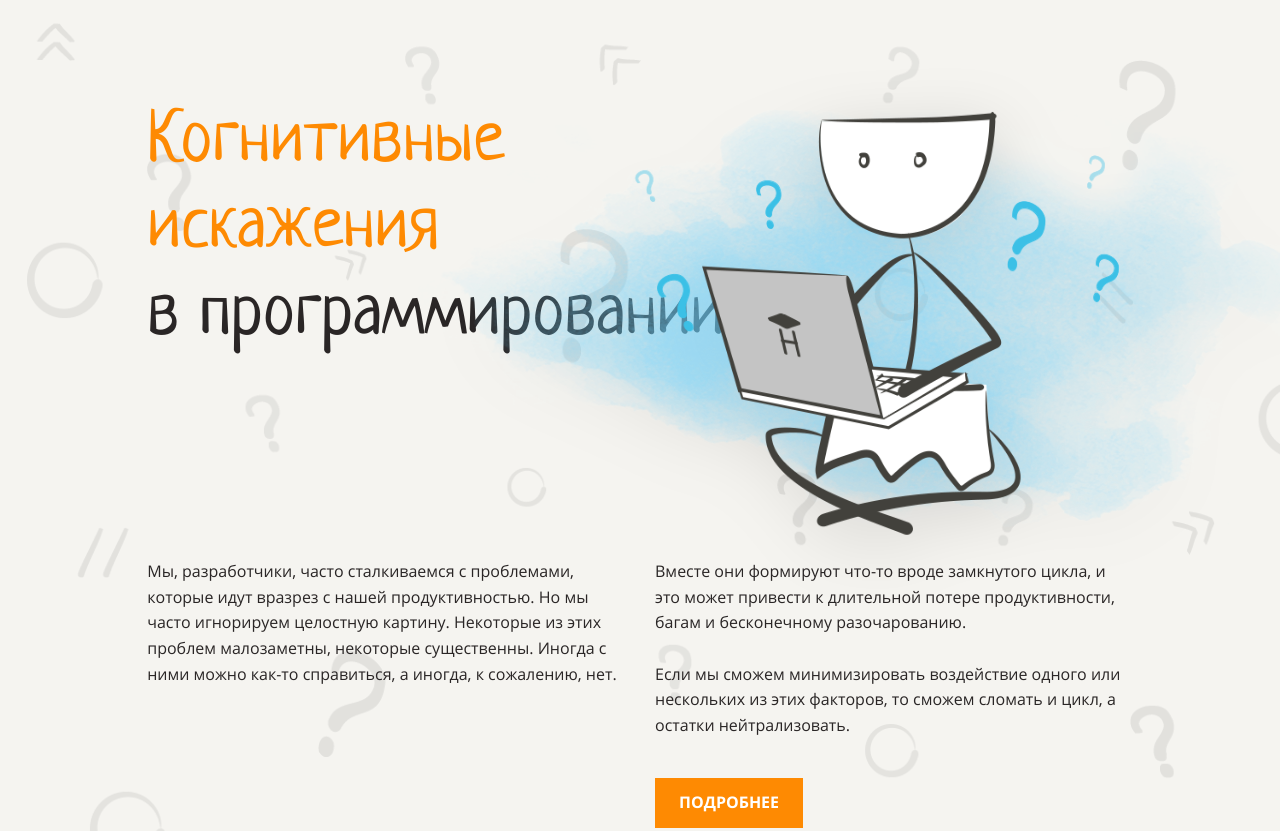
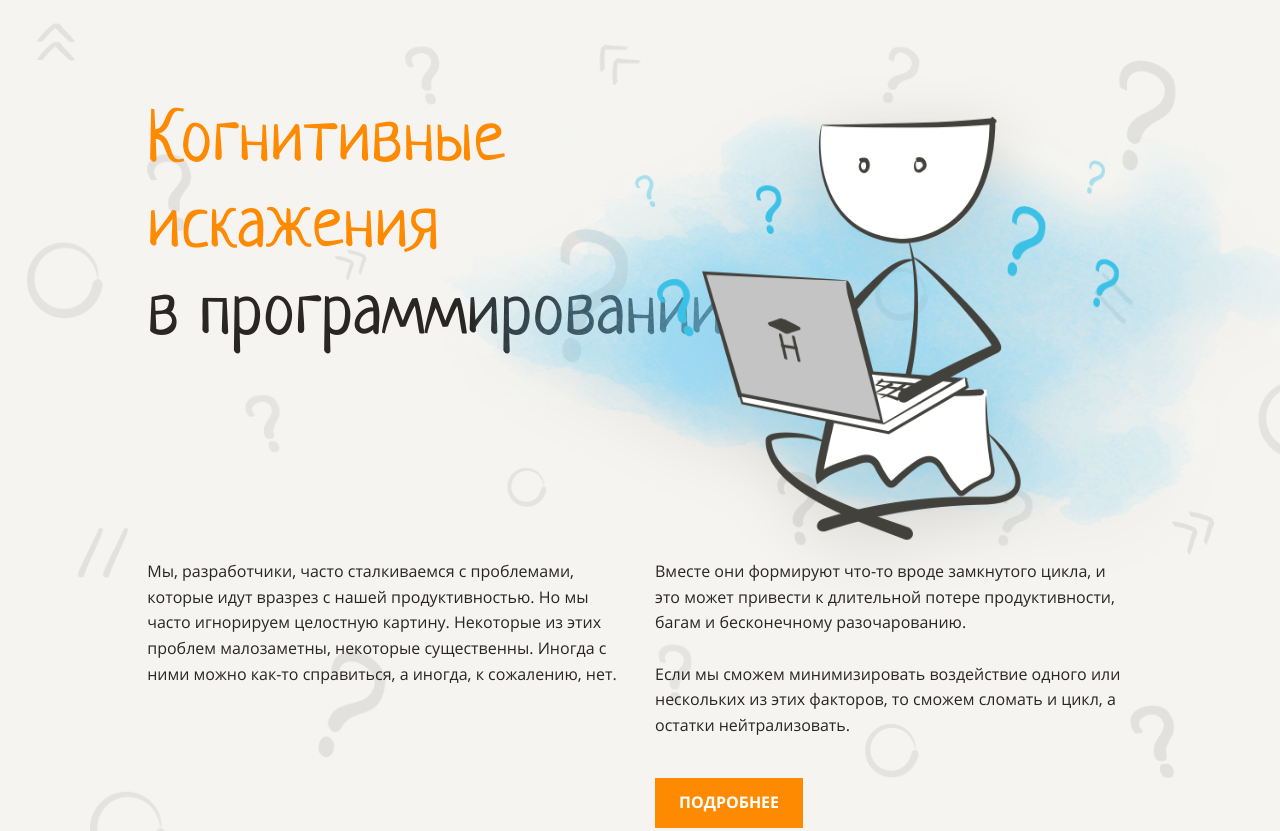
Before and after one commit to pbychenko/layout-designer-project-lvl1, a website: page src/index.html in a window 1280 px wide. Shown: the top 831 px of the page. Drawn offline with Linux system fonts and the light colour scheme.

Commit message:
fix diffs 8

```diff
--- a/src/index.html
+++ b/src/index.html
@@ -9,13 +9,18 @@
     <header>
         <section class="background-present light-background">
             <div class="container">
-                <div class="header-container-div">
+                <img src="./images/main.png" alt="картинка заголовка">
+                <h1>
+                    <span class="yellow-h">Когнитивные <br>искажения</span>
+                    <br><span>в программировании</span>
+                </h1>
+                <!-- <div class="header-container-div">
                     <img src="./images/main.png" alt="картинка заголовка">
                     <h1>
                         <span class="yellow-h">Когнитивные <br>искажения</span>
                         <br><span>в программировании</span>
                     </h1>
-                </div>
+                </div> -->
                 <article class="columns-2">
                     <p >Мы, разработчики, часто сталкиваемся с проблемами, которые идут вразрез с нашей продуктивностью. Но мы часто игнорируем целостную картину. Некоторые из этих проблем малозаметны, некоторые существенны. Иногда с ними можно как-то справиться, а иногда, к сожалению, нет.</p>
                     <figure>
--- a/src/styles/main.css
+++ b/src/styles/main.css
@@ -101,19 +101,20 @@ p {
   max-width: 1110px;
   width: 77%;
   margin: 0 auto;
+  /* position: relative; */
 }
 
-.header-container-div {
+/* .header-container-div {
+  position: relative;
+} */
+
+header .container{
   position: relative;
 }
 
-/* .header .container {
-  position: relative;
-} */
-
 header img {
   position: absolute;
-  top: -50px; /*должно быть 55 */
+  top: -45px; /*должно быть 55 */
   right: -270px;
   max-width: 100%;
   height: 525px;
@@ -160,7 +161,7 @@ header .columns-2 {
 }
 
 .about {
-  height: 614px;
+  height: 610px;
   z-index: 3;
 }
 
```
